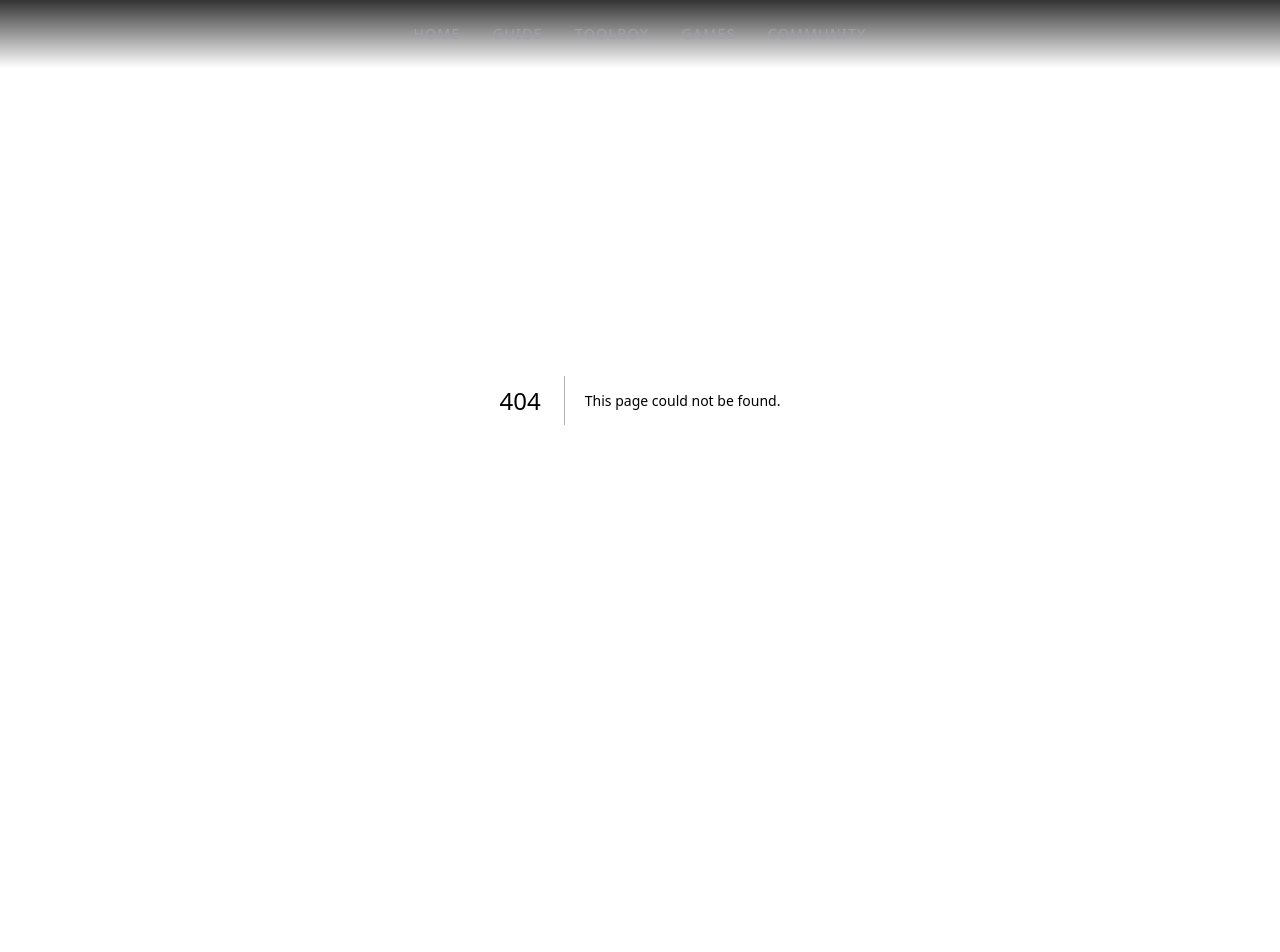
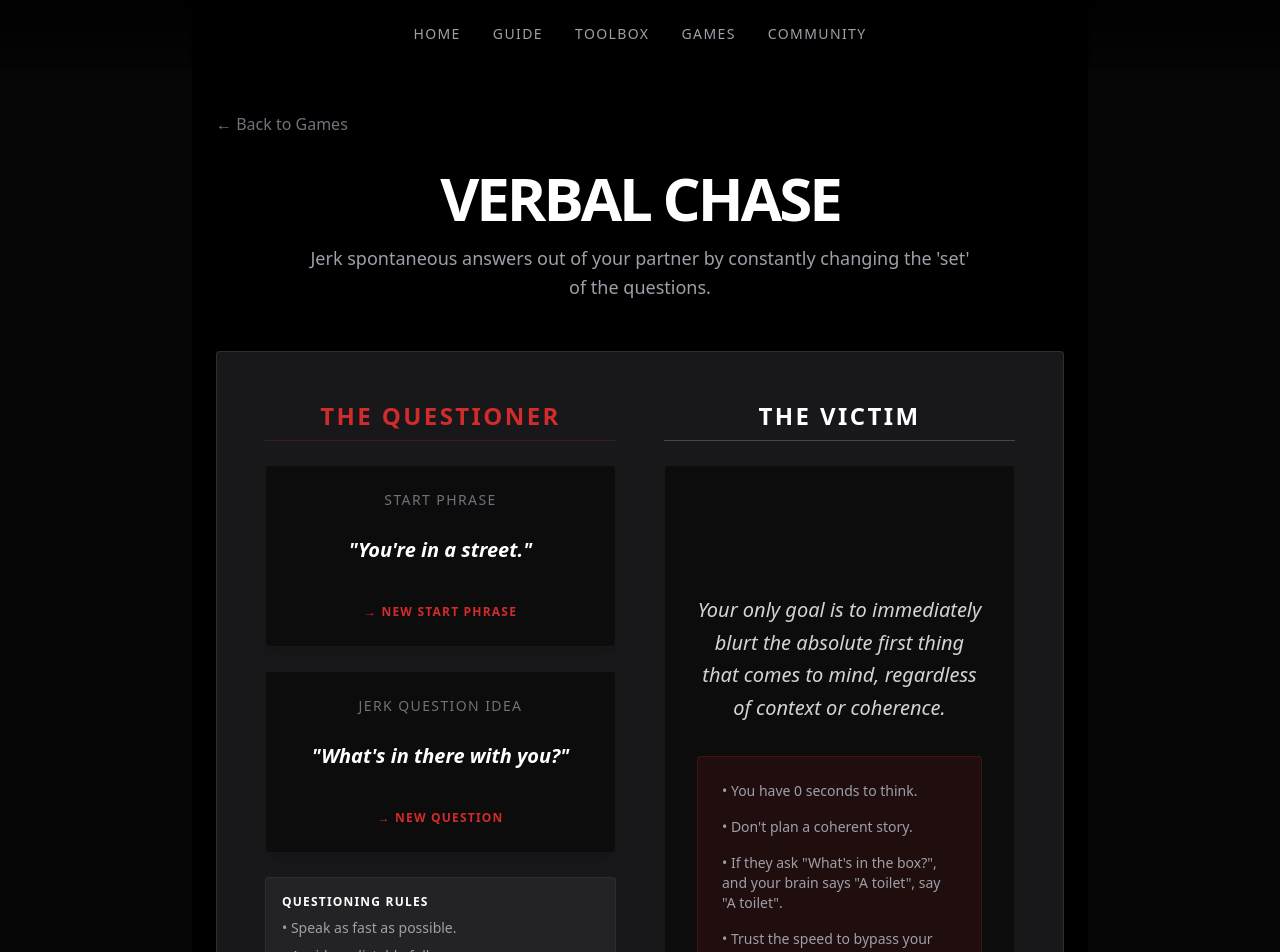
Before and after one commit to Mathe-S/improv, a Next.js app: page /games/verbal-chase in a window 1280 px wide. Before the commit this address had no page. Shown: the top 952 px of the page. Before the commit the page ends 800 px from the top, so only its background shows below. Built offline with nearby package versions, Linux system fonts and the light colour scheme.

Commit message:
feat: Add Verbal Chase game with its data definition and dedicated game page.

```diff
--- /dev/null
+++ b/src/app/games/verbal-chase/page.tsx
@@ -0,0 +1,111 @@
+"use client";
+
+import { useState } from "react";
+import Link from "next/link";
+import { getRandomItem } from "@/data/toolboxData";
+
+const sceneSettings = [
+  "You're in a street.",
+  "You're in a box.",
+  "You're falling off a cliff.",
+  "You're trapped in an elevator.",
+  "You're standing on an alien planet.",
+  "You're inside a giant sandwich.",
+];
+
+const questionPrompts = [
+  "What's in there with you?",
+  "What shop are you looking at?",
+  "Who put you there?",
+  "What is their secret plan?",
+  "What do they point at you?",
+  "What comes out of it?",
+  "What is written on the side?",
+  "Inside you meet who?",
+  "What are they holding?",
+];
+
+export default function VerbalChaseGamePage() {
+  const [setting, setSetting] = useState(sceneSettings[0]);
+  const [question, setQuestion] = useState(questionPrompts[0]);
+
+  return (
+    <div className="min-h-screen bg-black pt-28 pb-20 px-6 max-w-4xl mx-auto">
+      <Link href="/games" className="text-zinc-500 hover:text-white mb-8 inline-block transition-colors">
+        ← Back to Games
+      </Link>
+
+      <div className="text-center mb-12">
+        <h1 className="text-4xl md:text-6xl font-black text-white mb-4 tracking-tighter uppercase">
+          Verbal Chase
+        </h1>
+        <p className="text-zinc-400 max-w-2xl mx-auto text-lg leading-relaxed">
+          Jerk spontaneous answers out of your partner by constantly changing the 'set' of the questions.
+        </p>
+      </div>
+
+      <div className="bg-zinc-900 border border-white/10 rounded-sm p-8 md:p-12">
+        <div className="grid md:grid-cols-2 gap-12">
+          {/* Questioner Column */}
+          <div className="space-y-6">
+            <h2 className="text-2xl font-bold text-accent-red uppercase tracking-widest text-center border-b border-accent-red/20 pb-2">
+              The Questioner
+            </h2>
+
+            <div className="bg-black/50 border border-white/5 p-6 text-center shadow-lg rounded-sm">
+              <p className="text-sm text-zinc-500 uppercase tracking-widest mb-4">Start Phrase</p>
+              <p className="text-xl font-bold text-white mb-6 min-h-[3rem] flex items-center justify-center italic">
+                "{setting}"
+              </p>
+              <button
+                onClick={() => setSetting(getRandomItem(sceneSettings))}
+                className="text-xs text-accent-red font-bold uppercase tracking-widest hover:text-white transition-colors"
+              >
+                → New Start Phrase
+              </button>
+            </div>
+
+            <div className="bg-black/50 border border-white/5 p-6 text-center shadow-lg rounded-sm">
+              <p className="text-sm text-zinc-500 uppercase tracking-widest mb-4">Jerk Question Idea</p>
+              <p className="text-xl font-bold text-white mb-6 min-h-[3rem] flex items-center justify-center italic">
+                "{question}"
+              </p>
+              <button
+                onClick={() => setQuestion(getRandomItem(questionPrompts))}
+                className="text-xs text-accent-red font-bold uppercase tracking-widest hover:text-white transition-colors"
+              >
+                → New Question
+              </button>
+            </div>
+
+            <div className="text-zinc-400 text-sm space-y-2 bg-white/5 p-4 rounded-sm border border-white/5">
+              <p className="text-white font-bold uppercase text-xs mb-2 tracking-widest">Questioning Rules</p>
+              <p>• Speak as fast as possible.</p>
+              <p>• Avoid predictable follow-ups.</p>
+              <p>• Ignore logic; go for the absurd.</p>
+              <p>• Don't do the work—jolt the answer out of them.</p>
+            </div>
+          </div>
+
+          {/* Answerer Column */}
+          <div className="space-y-6">
+            <h2 className="text-2xl font-bold text-white uppercase tracking-widest text-center border-b border-white/20 pb-2">
+              The Victim
+            </h2>
+            <div className="bg-black/50 border border-white/5 p-8 text-center shadow-lg rounded-sm h-full flex flex-col justify-center">
+              <p className="text-zinc-300 text-xl leading-relaxed italic mb-8">
+                Your only goal is to immediately blurt the absolute first thing that comes to mind, regardless of context or coherence.
+              </p>
+              <div className="text-zinc-400 text-sm space-y-4 text-left p-6 bg-accent-red/10 border border-accent-red/20 rounded-sm">
+                <p>• You have 0 seconds to think.</p>
+                <p>• Don't plan a coherent story.</p>
+                <p>• If they ask "What's in the box?", and your brain says "A toilet", say "A toilet".</p>
+                <p>• Trust the speed to bypass your censor.</p>
+              </div>
+            </div>
+          </div>
+        </div>
+      </div>
+    </div>
+  );
+}
--- a/src/data/toolboxData.ts
+++ b/src/data/toolboxData.ts
@@ -578,6 +578,20 @@ export const improvGames: ImprovGame[] = [
     difficulty: "advanced",
     slug: "dreams",
   },
+  {
+    name: "Verbal Chase",
+    description: "A fast-paced interrogation game aimed at jerking spontaneous answers out of a player by constantly changing the 'set' of questions.",
+    rules: [
+      "The questioner demands answers as quickly as possible.",
+      "The questioner must constantly change the 'set' (direction) of questions rather than following predictable logic.",
+      "Speed is paramount so that questions and answers occur too fast for 'normal' thought.",
+      "The more 'insane' or unexpected the questions, the better they are at eliciting spontaneous answers.",
+      "The questioner should ignore the content of the answers and concentrate purely on keeping the rapid-fire pace going.",
+    ],
+    playerCount: "2",
+    difficulty: "intermediate",
+    slug: "verbal-chase",
+  },
 ];
 
 // ============ UTILITY FUNCTIONS ============
```
